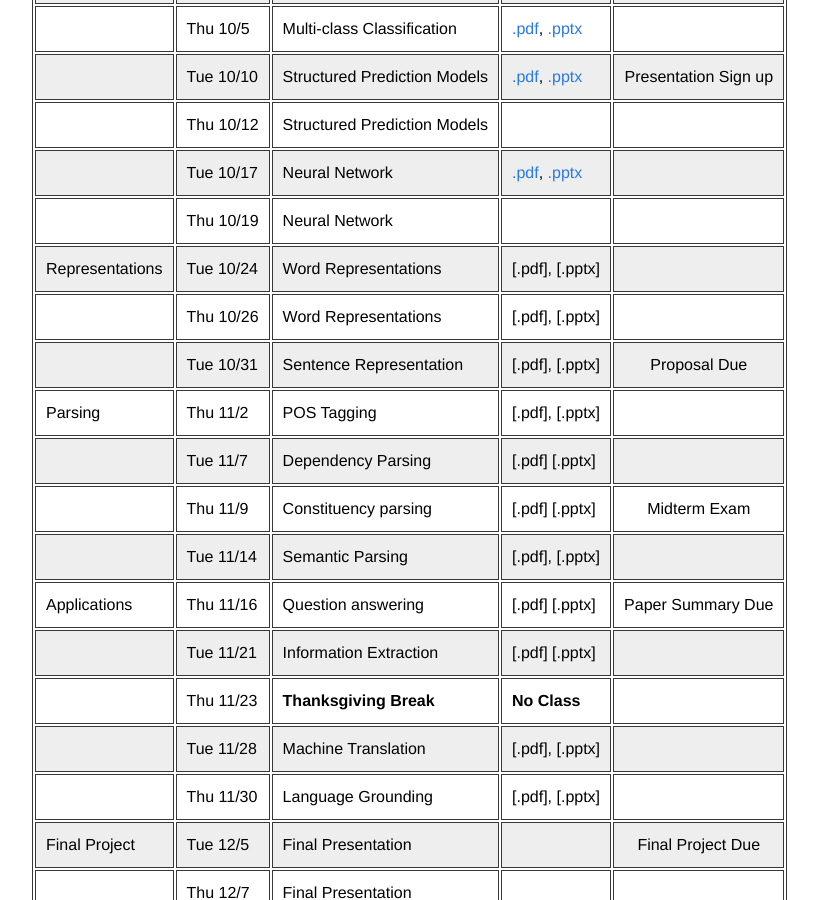
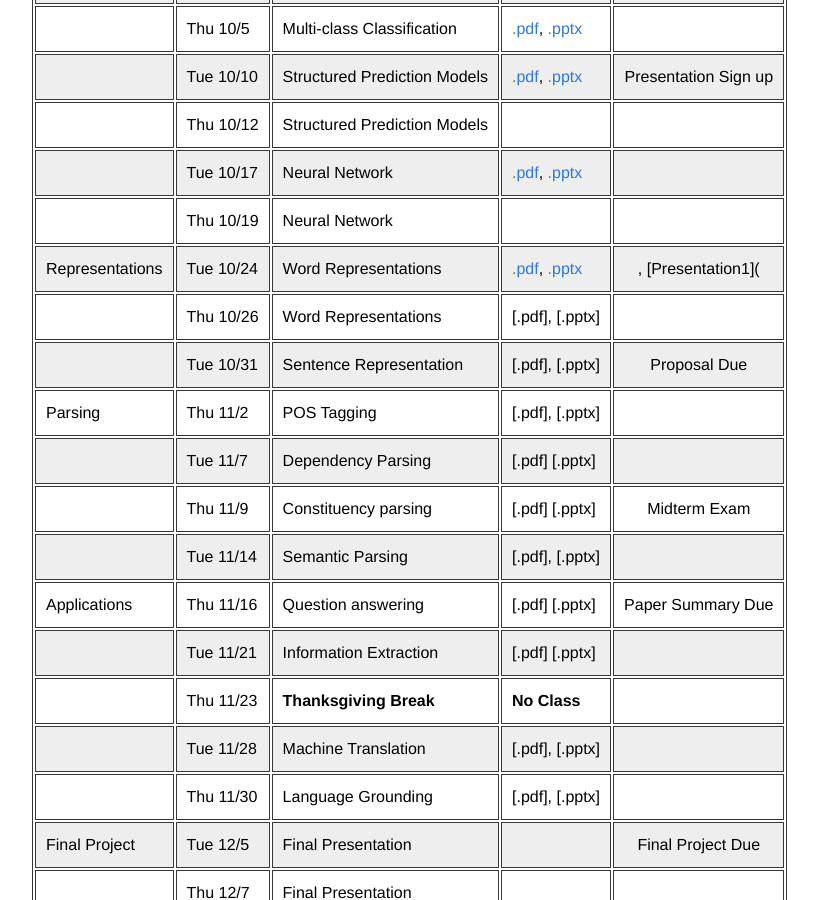
Before and after one commit to uclanlp/CS269-17, a Jekyll site: the page built from 2_syllabus.md, in a window 1280 px wide and 900 px high, scrolled down 423 px. Shown: the whole window, without its empty margins (208-1026 px from the left). Built offline with Jekyll 4.4.1, drawn with Linux system fonts in a browser that asks for light colours.

Commit message:
Update 2_syllabus.md

```diff
--- a/2_syllabus.md
+++ b/2_syllabus.md
@@ -17,7 +17,7 @@ The following schedule is subjected to change.
  | Thu 10/12 | Structured Prediction Models | |
  | Tue 10/17 | Neural Network  | [.pdf](slides/CS269-05.pdf), [.pptx](slides/CS269-05.pptx)|
  | Thu 10/19 | Neural Network | |
- Representations | Tue 10/24 | Word Representations | [.pdf], [.pptx] |
+ Representations | Tue 10/24 | Word Representations | [.pdf](slides/CS269-06.pdf), [.pptx](slides/CS269-06.pdf) |, [Presentation1](
  | Thu 10/26 | Word Representations| [.pdf], [.pptx] |
  | Tue 10/31 | Sentence Representation | [.pdf], [.pptx]|  Proposal Due
  Parsing | Thu 11/2 | POS Tagging| [.pdf], [.pptx] 	|
```
